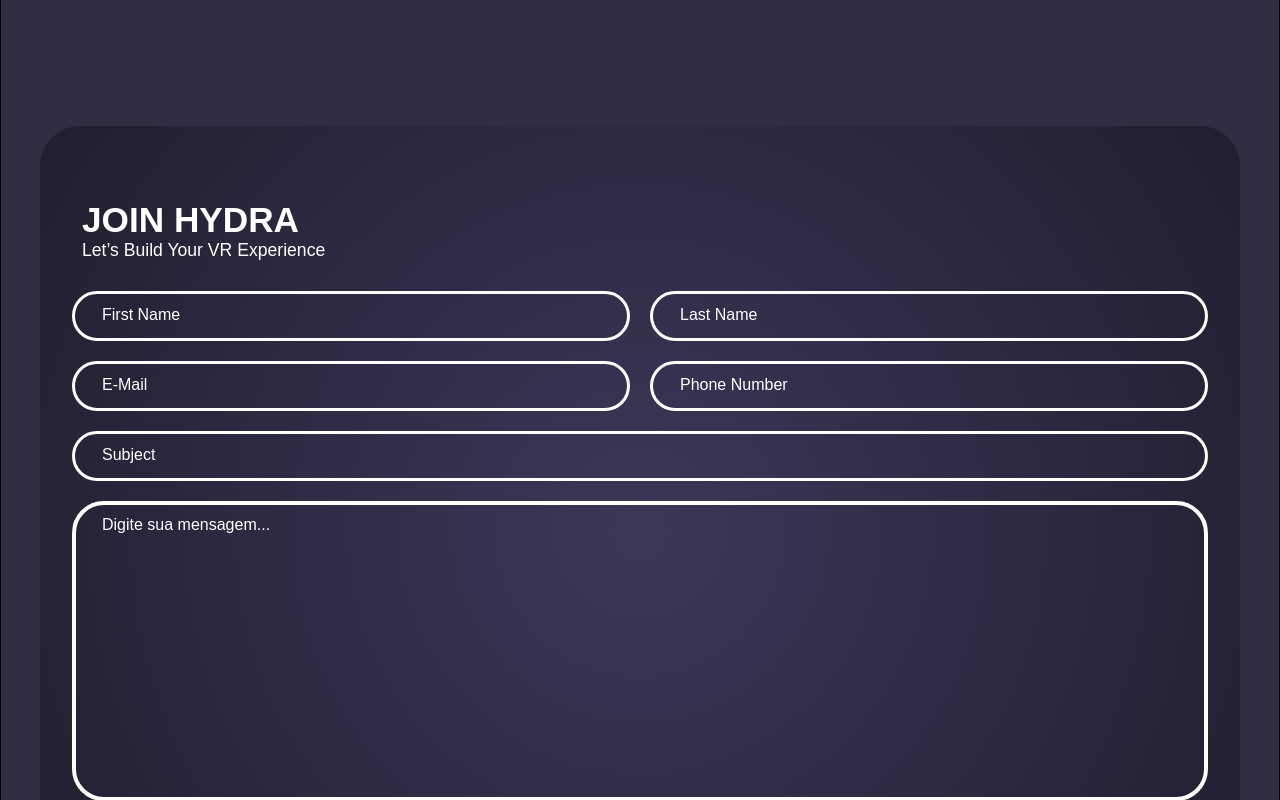
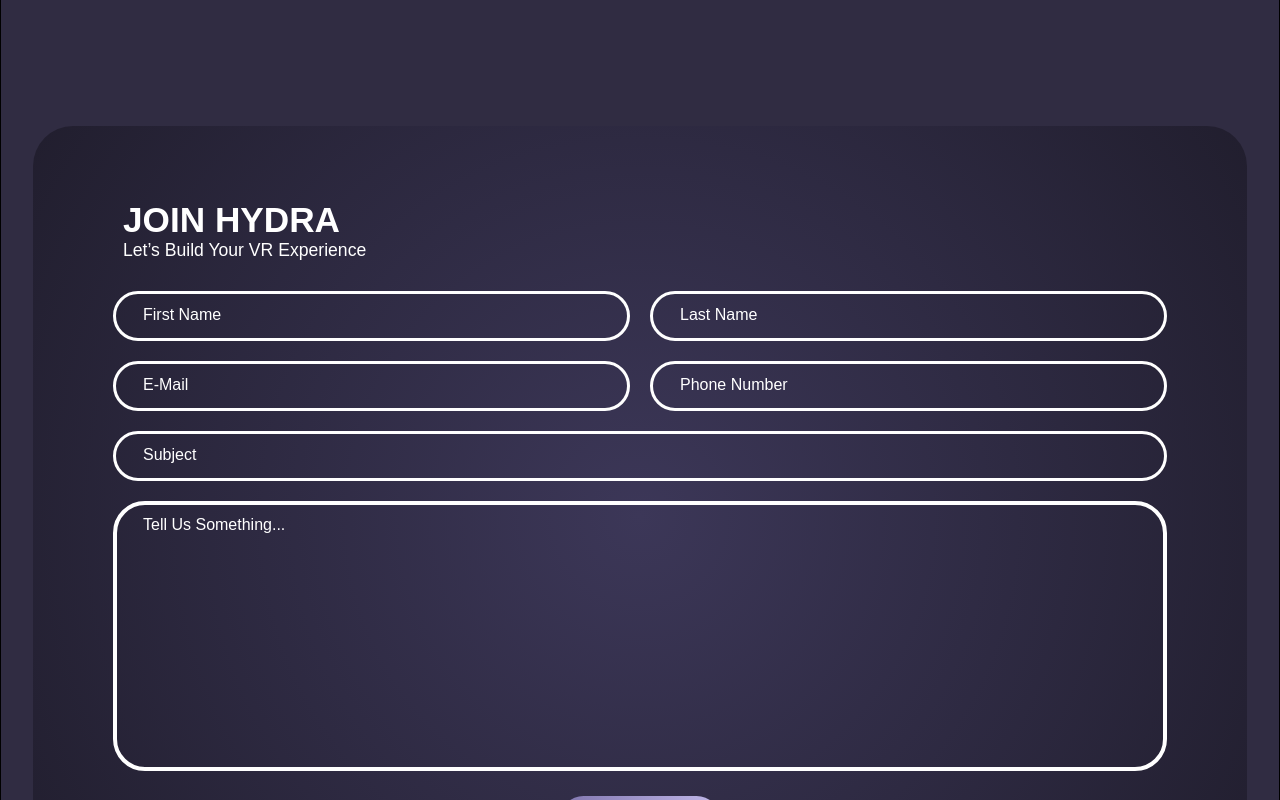
Before and after one commit to edsuuu/hydra-landing-page, a React (Vite) app: page / in a window 1280 px wide. Shown: the part 4200-5000 px from the top of the page. Built offline with nearby package versions, Linux system fonts and the light colour scheme.

Commit message:
Fix Style Form

```diff
--- a/src/Containers/Form/index.tsx
+++ b/src/Containers/Form/index.tsx
@@ -38,7 +38,7 @@ export default function Form() {
                 <MensageAndButton>
                     <FormsContactGroup>
                         <textarea placeholder=" "></textarea>
-                        <label>Digite sua mensagem...</label>
+                        <label>Tell Us Something...</label>
                     </FormsContactGroup>
                     <ButtonContainer>
                         <Button primary={false} text="enviar" />
--- a/src/Containers/Form/styled.tsx
+++ b/src/Containers/Form/styled.tsx
@@ -2,11 +2,16 @@ import styled from 'styled-components';
 
 export const FormMainContact = styled.div`
     margin: 3rem auto;
-    max-width: 1200px;
+    /* max-width: 1200px; */
     width: 100%;
     background: radial-gradient(circle, #3c3758, #211e2e);
-    padding: 4rem 2rem;
+    padding: 4rem 5rem;
     border-radius: 40px;
+
+    @media (max-width: 768px) {
+        padding: 4rem 2rem;
+
+    }
 `;
 export const TitleFormContact = styled.div`
     padding: 10px;
@@ -61,7 +66,7 @@ export const FormsContactGroup = styled.div`
             outline: none;
             ~ label {
                 top: -10px;
-                font-size: 1.1rem;
+                font-size: 13px;
                 background: #211e2e;
             }
         }
@@ -93,7 +98,7 @@ export const FormsContactGroup = styled.div`
         width: 100%;
         display: flex;
         flex: 1 1 100%;
-        height: 300px;
+        height: 270px;
         padding: 20px;
         background: transparent;
         border: 4px solid #ffffff;
@@ -105,8 +110,8 @@ export const FormsContactGroup = styled.div`
         &:focus {
             outline: none;
             ~ label {
-                top: -11px;
-                font-size: 1.1rem;
+                top: -8px;
+                font-size: 13px;
                 background-color: #211e2e;
             }
         }
```
